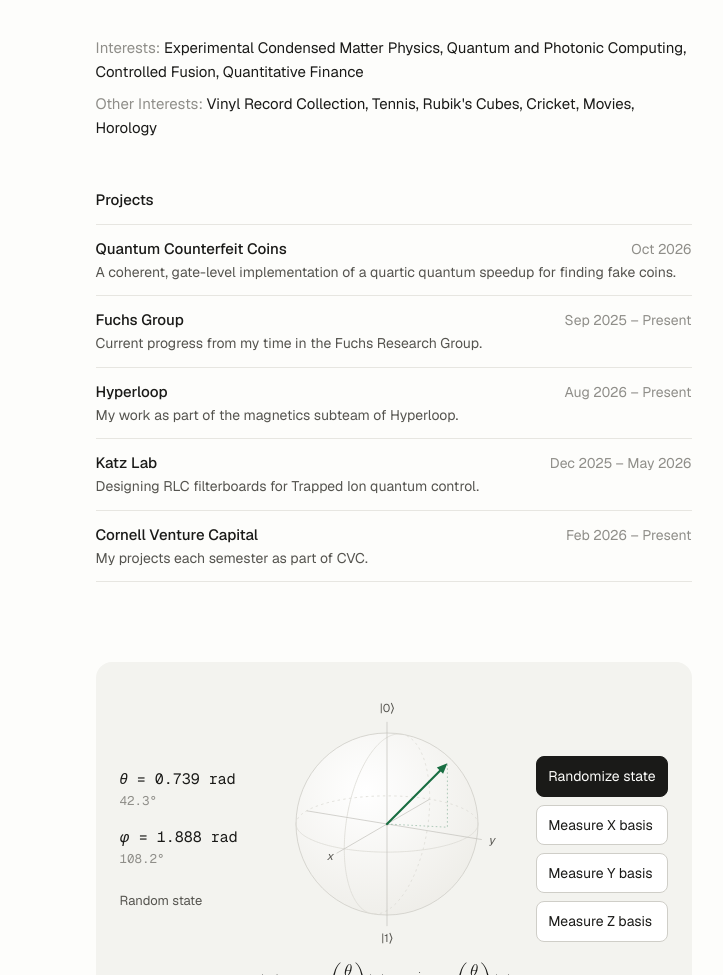
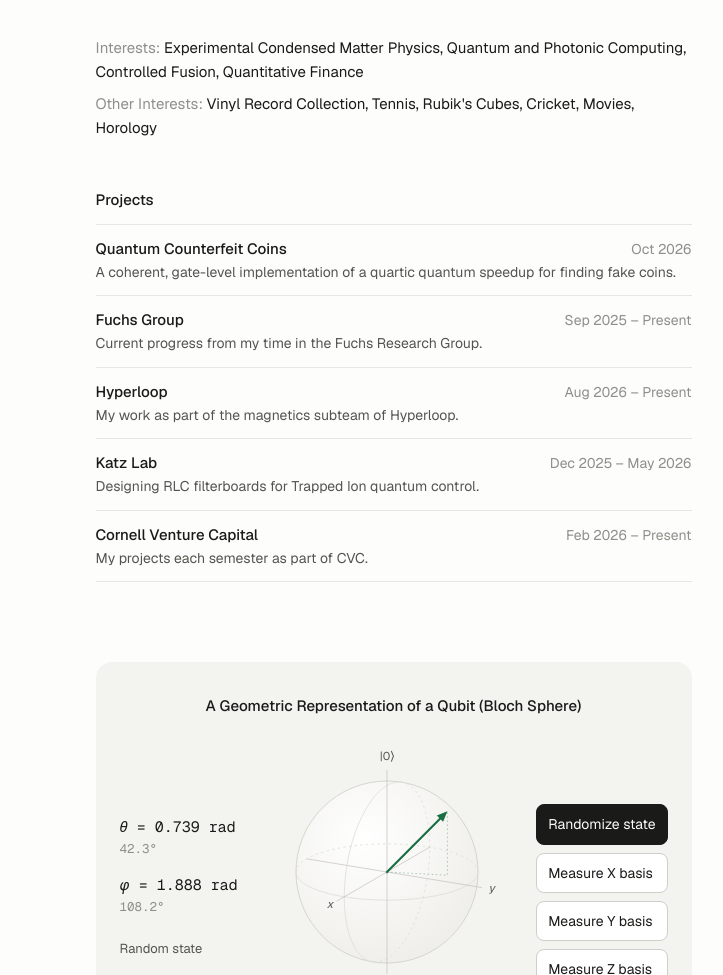
Before and after one commit to madhavv29/madhavv29.github.io, a plain HTML site: page index.html in a window 1280 px wide. Shown: the part 125-1100 px from the top of the page, without its empty margins (271-994 px from the left). Drawn offline with nearby package versions, Linux system fonts and the light colour scheme.

Commit message:
Add files via upload

```diff
--- a/index.html
+++ b/index.html
@@ -89,7 +89,9 @@
     </main>
 
     <!-- ===== BLOCH SPHERE (logic lives in bloch.js) ===== -->
-    <section class="bloch" aria-label="Interactive Bloch sphere">
+    <section class="bloch" aria-labelledby="bloch-title">
+      <h2 class="bloch-title" id="bloch-title">A Geometric Representation of a Qubit (Bloch Sphere)</h2>
+
       <div class="bloch-readout">
         <div class="readout-item">
           <div class="readout-main"><span class="sym">θ</span> = <span id="theta-val">–</span></div>
--- a/style.css
+++ b/style.css
@@ -168,11 +168,15 @@ h2 {
   border-radius: 16px;
   display: grid;
   grid-template-columns: max-content minmax(200px, 260px) max-content;
-  grid-template-areas: "read fig ctrl";
+  grid-template-areas:
+    "title title title"
+    "read  fig   ctrl";
   justify-content: space-between;
   align-items: center;
   gap: 16px;
 }
+
+.bloch-title { grid-area: title; margin: 0 0 8px; text-align: center; }
 
 .bloch-figure { grid-area: fig; margin: 0; text-align: center; }
 .bloch-figure svg { display: block; width: 100%; height: auto; overflow: visible; }
@@ -232,7 +236,7 @@ h2 {
     margin-left: 0;
     padding: 24px 16px;
     grid-template-columns: 1fr 1fr;
-    grid-template-areas: "fig fig" "read ctrl";
+    grid-template-areas: "title title" "fig fig" "read ctrl";
     justify-content: stretch;
     gap: 20px;
   }
```
